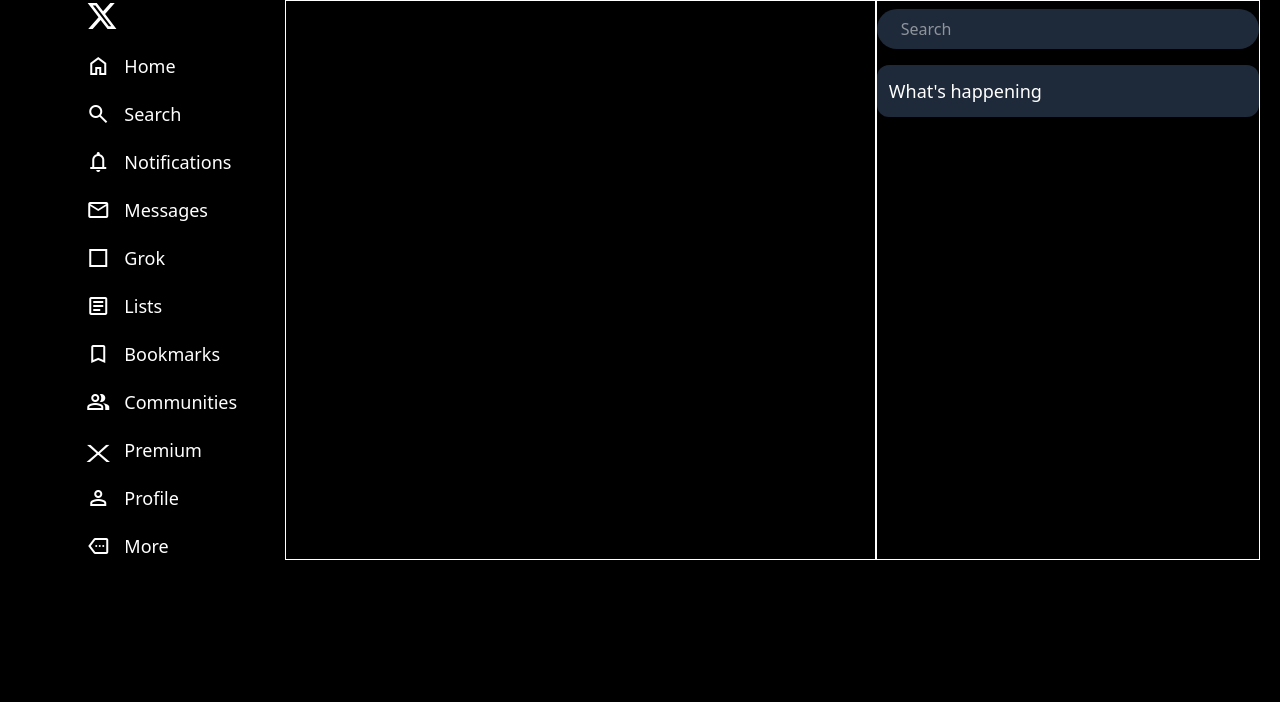
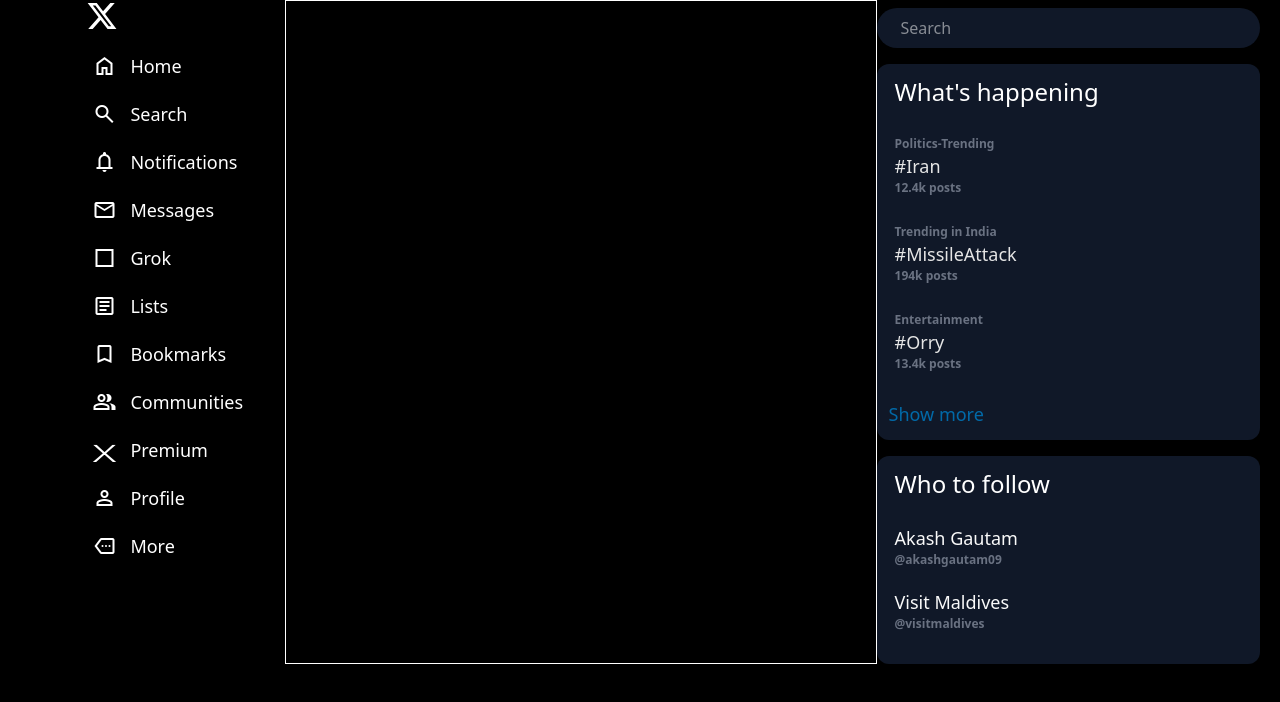
Before and after one commit to akashgautam09/Twitter_Clone, a website: page index.html in a window 1280 px wide. Drawn offline with nearby package versions, Linux system fonts and the light colour scheme.

Commit message:
added content to third div

```diff
--- a/index.html
+++ b/index.html
@@ -29,60 +29,88 @@
                         </div>
                     </li>
                     <li
-                        class="flex gap-3.5 justify-start items-center w-fit hover:px-1.5 hover:bg-gray-900 hover:cursor-pointer hover:rounded-4xl">
+                        class="flex gap-3.5 justify-start items-center w-fit px-1.5 duration-100 hover:bg-gray-900 hover:cursor-pointer hover:rounded-4xl">
                         <span class="material-symbols-outlined">home</span>Home
                     </li>
                     <li
-                        class="flex gap-3.5 justify-start items-center w-fit hover:px-1.5 hover:bg-gray-900 hover:cursor-pointer hover:rounded-4xl">
+                        class="flex gap-3.5 justify-start items-center w-fit px-1.5 duration-100 hover:bg-gray-900 hover:cursor-pointer hover:rounded-4xl">
                         <span class="material-symbols-outlined">search</span>Search
                     </li>
                     <li
-                        class="flex gap-3.5 justify-start items-center w-fit hover:px-1.5 hover:bg-gray-900 hover:cursor-pointer hover:rounded-4xl">
+                        class="flex gap-3.5 justify-start items-center w-fit px-1.5 duration-100 hover:bg-gray-900 hover:cursor-pointer hover:rounded-4xl">
                         <span class="material-symbols-outlined">notifications</span>Notifications
                     </li>
                     <li
-                        class="flex gap-3.5 justify-start items-center w-fit hover:px-1.5 hover:bg-gray-900 hover:cursor-pointer hover:rounded-4xl">
+                        class="flex gap-3.5 justify-start items-center w-fit px-1.5 duration-100 hover:bg-gray-900 hover:cursor-pointer hover:rounded-4xl">
                         <span class="material-symbols-outlined">mail</span>Messages
                     </li>
                     <li
-                        class="flex gap-3.5 justify-start items-center w-fit hover:px-1.5 hover:bg-gray-900 hover:cursor-pointer hover:rounded-4xl">
+                        class="flex gap-3.5 justify-start items-center w-fit px-1.5 duration-100 hover:bg-gray-900 hover:cursor-pointer hover:rounded-4xl">
                         <span class="material-symbols-outlined">square</span>Grok
                     </li>
                     <li
-                        class="flex gap-3.5 justify-start items-center w-fit hover:px-1.5 hover:bg-gray-900 hover:cursor-pointer hover:rounded-4xl">
+                        class="flex gap-3.5 justify-start items-center w-fit px-1.5 duration-100 hover:bg-gray-900 hover:cursor-pointer hover:rounded-4xl">
                         <span class="material-symbols-outlined">article</span>Lists
                     </li>
                     <li
-                        class="flex gap-3.5 justify-start items-center w-fit hover:px-1.5 hover:bg-gray-900 hover:cursor-pointer hover:rounded-4xl">
+                        class="flex gap-3.5 justify-start items-center w-fit px-1.5 duration-100 hover:bg-gray-900 hover:cursor-pointer hover:rounded-4xl">
                         <span class="material-symbols-outlined">bookmark</span>Bookmarks
                     </li>
                     <li
-                        class="flex gap-3.5 justify-start items-center w-fit hover:px-1.5 hover:bg-gray-900 hover:cursor-pointer hover:rounded-4xl">
+                        class="flex gap-3.5 justify-start items-center w-fit px-1.5 duration-100 hover:bg-gray-900 hover:cursor-pointer hover:rounded-4xl">
                         <span class="material-symbols-outlined">group</span>Communities
                     </li>
                     <li
-                        class="flex gap-3.5 justify-start items-center w-fit hover:px-1.5 hover:bg-gray-900 hover:cursor-pointer hover:rounded-4xl">
+                        class="flex gap-3.5 justify-start items-center w-fit px-1.5 duration-100 hover:bg-gray-900 hover:cursor-pointer hover:rounded-4xl">
                         <span class="material-symbols-outlined">x</span>Premium
                     </li>
                     <li
-                        class="flex gap-3.5 justify-start items-center w-fit hover:px-1.5 hover:bg-gray-900 hover:cursor-pointer hover:rounded-4xl">
+                        class="flex gap-3.5 justify-start items-center w-fit px-1.5 duration-100 hover:bg-gray-900 hover:cursor-pointer hover:rounded-4xl">
                         <span class="material-symbols-outlined">person</span>Profile
                     </li>
                     <li
-                        class="flex gap-3.5 justify-start items-center w-fit hover:px-1.5 hover:bg-gray-900 hover:cursor-pointer hover:rounded-4xl">
+                        class="flex gap-3.5 justify-start items-center w-fit px-1.5 duration-100 hover:bg-gray-900 hover:cursor-pointer hover:rounded-4xl">
                         <span class="material-symbols-outlined">more</span>More
                     </li>
                 </ul>
             </div>
         </div>
         <div class="second border border-x-white w-full"></div>
-        <div class="third border border-x-white w-[65%]">
-            <div class="search"><input type="text"
-                    placeholder="Search" class="w-full rounded-4xl bg-gray-800 p-2 px-[24px_0] my-2">
+        <div class="third w-[65%]">
+            <div class="search"><input type="text" placeholder="Search"
+                    class="w-full rounded-4xl bg-gray-900 p-2 px-[24px_0] my-2">
             </div>
 
-            <div class="trends w-full rounded-xl bg-gray-800 p-3 mt-2">
-                <h1 class="text-lg font-medium">What's happening</h1>
+            <div class="trends w-full rounded-xl bg-gray-900 p-3 mt-2">
+                <h1 class="text-2xl px-1.5 font-medium mb-7">What's happening</h1>
+                <div class="items px-1.5 mb-7 hover:cursor-pointer hover:bg-gray-800 duration-100 hover:rounded-xl">
+                    <p class="text-gray-500 text-xs font-bold">Politics-Trending</p>
+                    <h1 class="font-medium text-lg text-neutral-200">#Iran</h1>
+                    <p class="text-gray-500 text-xs font-bold">12.4k posts</p>
+                </div>
+                <div class="items px-1.5 mb-7 hover:cursor-pointer hover:bg-gray-800 duration-100 hover:rounded-xl">
+                    <p class="text-gray-500 text-xs font-bold">Trending in India</p>
+                    <h1 class="font-medium text-lg text-neutral-200">#MissileAttack </h1>
+                    <p class="text-gray-500 text-xs font-bold">194k posts</p>
+                </div>
+                <div class="items px-1.5 mb-7 hover:cursor-pointer hover:bg-gray-800 duration-100 hover:rounded-xl">
+                    <p class="text-gray-500 text-xs font-bold">Entertainment</p>
+                    <h1 class="font-medium text-lg text-neutral-200">#Orry </h1>
+                    <p class="text-gray-500 text-xs font-bold">13.4k posts</p>
+                </div>
+                <div class="show-more text-sky-700 text-lg font-medium mt-7 hover:cursor-pointer hover:text-sky-800">
+                    Show more</div>
+            </div>
+            <div class="follow rounded-xl p-3 mt-4 bg-gray-900">
+                <h1 class="text-2xl px-1.5 font-medium mb-6">Who to follow</h1>
+                <div class="px-1.5 mb-5 hover:cursor-pointer duration-100 hover:rounded-xl">
+                    <h1 class="font-medium text-lg text-neutral-50 hover:text-neutral-300">Akash Gautam</h1>
+                    <p class="text-gray-500 text-xs font-bold">@akashgautam09</p>
+                </div>
+                <div class="px-1.5 mb-5 hover:cursor-pointer duration-100 hover:rounded-xl">
+                    <h1 class="font-medium text-lg text-neutral-50 hover:text-neutral-300">Visit Maldives</h1>
+                    <p class="text-gray-500 text-xs font-bold">@visitmaldives</p>
+                </div>
             </div>
         </div>
     </div>
```
Also changed, not shown: output.css.
